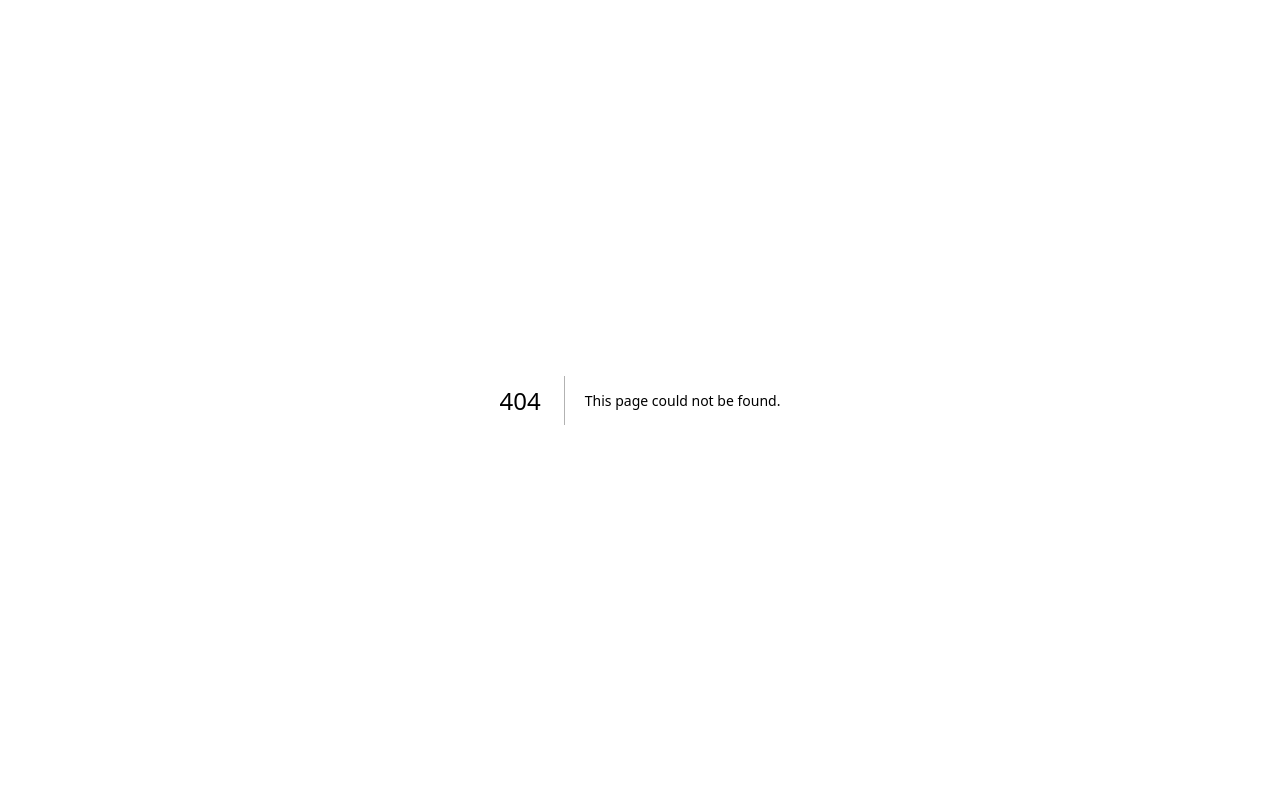
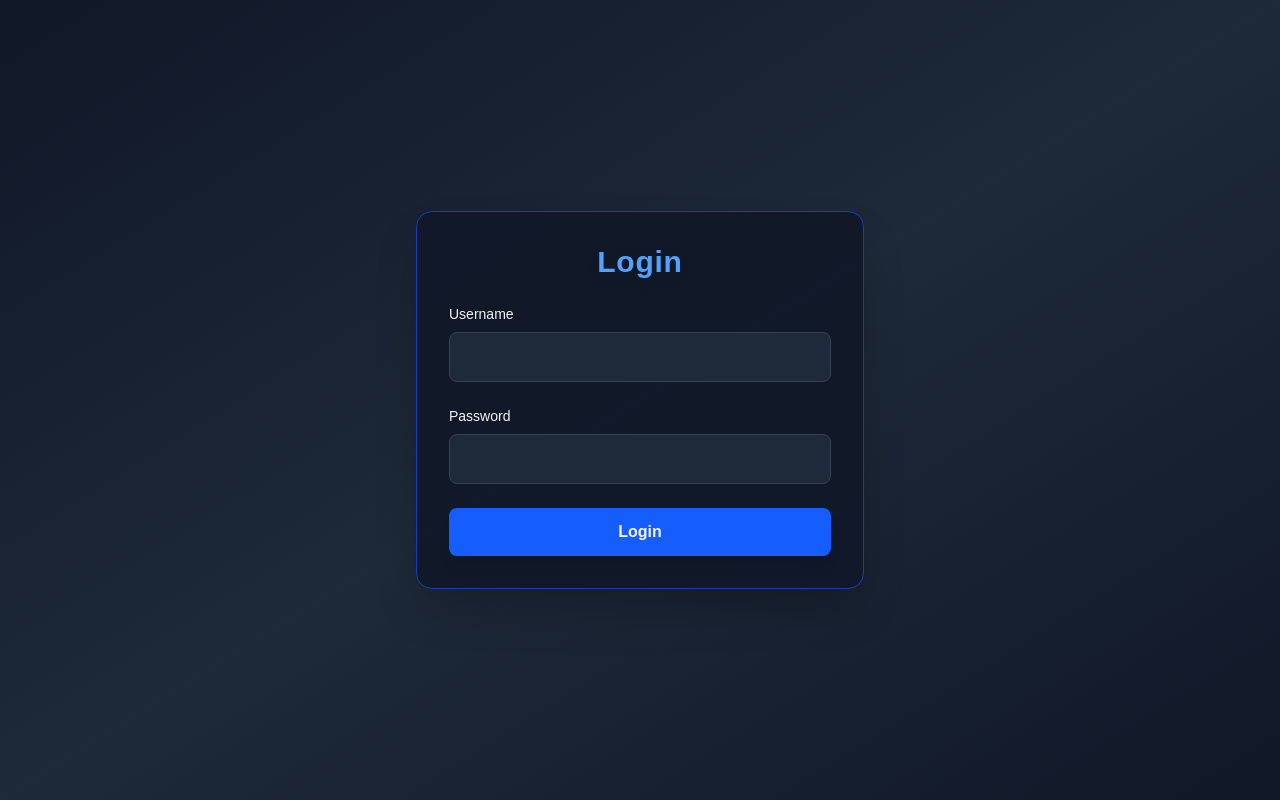
Before and after one commit to Gaoc3/NExtDB, a Next.js app: page /login in a window 1280 px wide. Before the commit this address had no page. Built offline with nearby package versions, Linux system fonts and the light colour scheme.

Commit message:
updatee4

```diff
--- /dev/null
+++ b/app/login/page.js
@@ -0,0 +1,47 @@
+"use client";
+import { useState } from "react";
+import { useRouter } from "next/navigation";
+
+export default function LoginPage() {
+  const [username, setUsername] = useState("");
+  const [password, setPassword] = useState("");
+  const [status, setStatus] = useState("");
+  const router = useRouter();
+
+  const handleLogin = async (e) => {
+    e.preventDefault();
+    setStatus("");
+    // تحقق من اسم المستخدم وكلمة المرور
+    if (username === "root" && password === "root") {
+      setStatus("Logging in as admin ...");
+      setTimeout(() => {
+        router.push("/dashboard");
+      }, 1000);
+    } else {
+      // يمكنك هنا ربطه بقاعدة البيانات لاحقاً
+      setStatus("Invalid username or password");
+    }
+  };
+
+  return (
+    <div className="min-h-screen flex flex-col items-center justify-center bg-gradient-to-br from-gray-900 via-gray-800 to-gray-900 text-gray-100 p-4">
+      <div className="bg-gray-900/90 border border-blue-800 p-8 rounded-2xl shadow-2xl w-full max-w-md">
+        <h1 className="text-3xl font-extrabold mb-6 text-center text-blue-400 drop-shadow-lg tracking-wide">Login</h1>
+        <form onSubmit={handleLogin} className="space-y-6">
+          <div>
+            <label className="block text-sm font-medium mb-2">Username</label>
+            <input type="text" className="w-full p-3 rounded-lg bg-gray-800 border border-gray-700 focus:border-blue-500 outline-none" value={username} onChange={e => setUsername(e.target.value)} required autoComplete="username" />
+          </div>
+          <div>
+            <label className="block text-sm font-medium mb-2">Password</label>
+            <input type="password" className="w-full p-3 rounded-lg bg-gray-800 border border-gray-700 focus:border-blue-500 outline-none" value={password} onChange={e => setPassword(e.target.value)} required autoComplete="current-password" />
+          </div>
+          <button type="submit" className="w-full bg-blue-600 hover:bg-blue-700 py-3 rounded-lg font-bold shadow-lg transition-all">Login</button>
+        </form>
+        {status && (
+          <div className={`mt-6 p-4 rounded-lg text-sm border ${status.includes('admin') ? 'bg-green-900/30 border-green-500 text-green-400' : 'bg-red-900/30 border-red-500 text-red-400'}`}>{status}</div>
+        )}
+      </div>
+    </div>
+  );
+}
--- a/app/page.js
+++ b/app/page.js
@@ -52,7 +52,11 @@ export default function Home() {
             <button type="submit" className="flex-1 bg-blue-600 hover:bg-blue-700 py-3 rounded-lg font-bold shadow-lg transition-all">
               Sign Up
             </button>
-            <button type="button" className="flex-1 bg-gray-700 hover:bg-gray-800 py-3 rounded-lg font-bold shadow-lg transition-all" onClick={() => window.location.href = '/login'}>
+            <button
+              type="button"
+              className="flex-1 bg-gray-700 hover:bg-gray-800 py-3 rounded-lg font-bold shadow-lg transition-all"
+              onClick={() => router.push('/login')}
+            >
               Login
             </button>
           </div>
```
